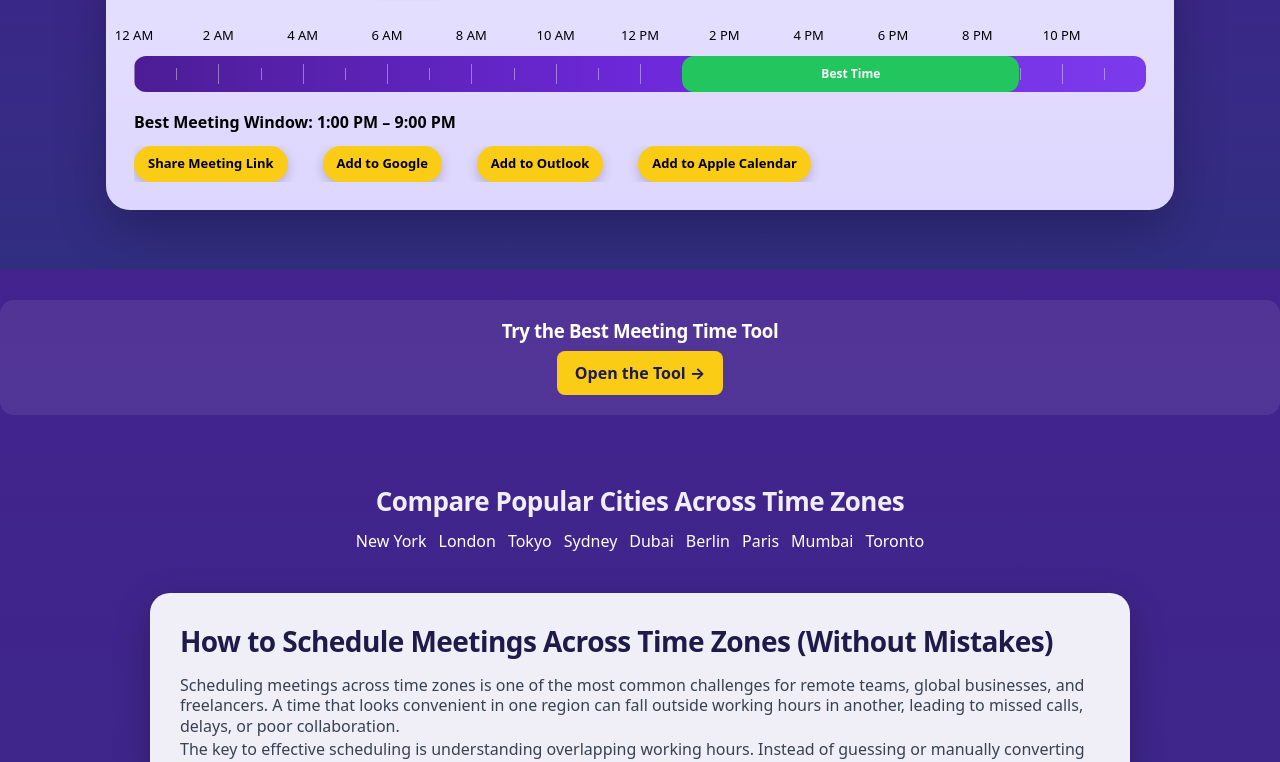
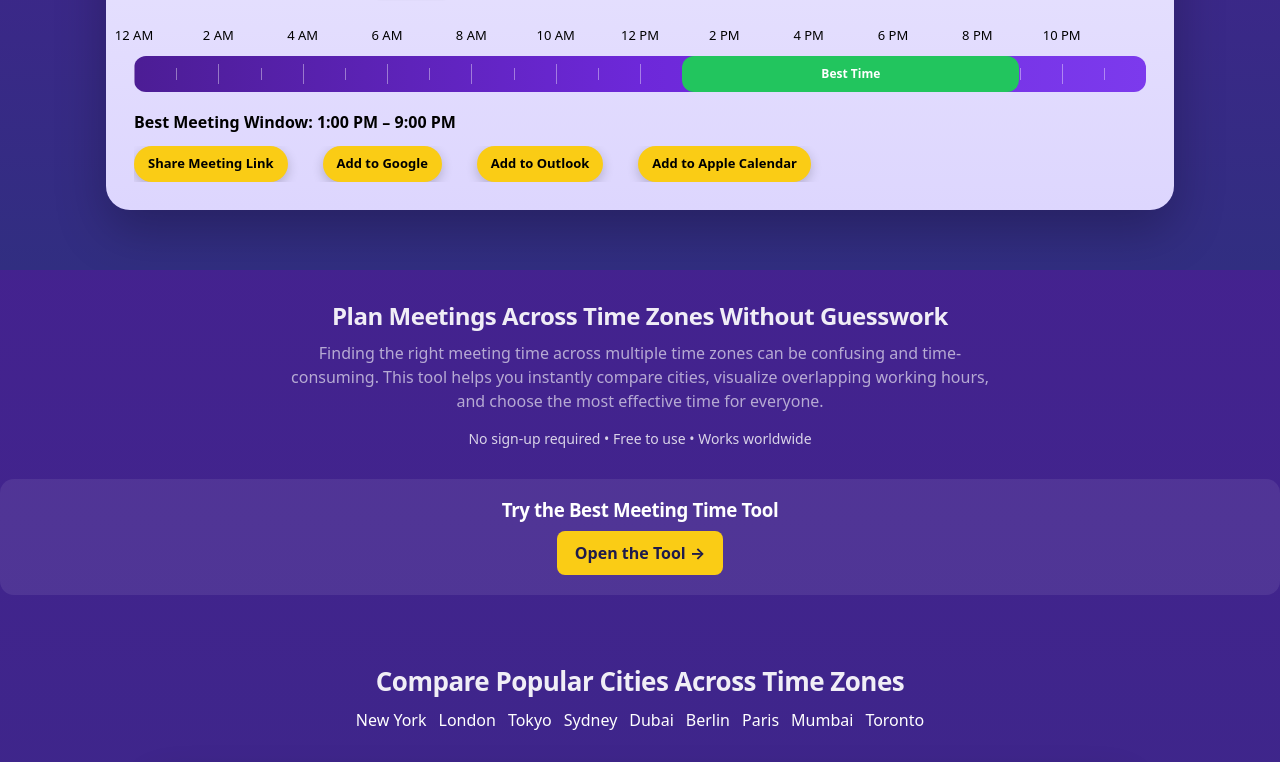
Before and after one commit to techtalk1282/Best-Meeting-Time, a Next.js app: page / in a window 1280 px wide. Shown: the part 512-1274 px from the top of the page. Built offline with nearby package versions, Linux system fonts and the light colour scheme.

Commit message:
v3.5 – Added value/trust section under hero to shift homepage from tool-first to content-first structure for AdSense approval
Added a new value section for AdSense with a heading and description about planning meetings across time zones.

```diff
--- a/app/page.tsx
+++ b/app/page.tsx
@@ -34,8 +34,44 @@ export default function HomePage() {
       <VerifyPremium />
 
       <LayoutShell
-        hero={<HeroSection />}
-        toolPreview={<div style={{ marginTop: "30px" }}>
+        hero={
+  <>
+    <HeroSection />
+
+    {/* NEW VALUE SECTION (CRITICAL FOR ADSENSE) */}
+    <div style={{
+      maxWidth: "900px",
+      margin: "30px auto 0 auto",
+      textAlign: "center",
+      color: "white",
+      padding: "0 20px"
+    }}>
+      <h2 style={{ fontSize: "24px", marginBottom: "10px" }}>
+        Plan Meetings Across Time Zones Without Guesswork
+      </h2>
+
+      <p style={{
+        opacity: 0.85,
+        lineHeight: "1.5",
+        maxWidth: "700px",
+        margin: "0 auto"
+      }}>
+        Finding the right meeting time across multiple time zones can be confusing
+        and time-consuming. This tool helps you instantly compare cities, visualize
+        overlapping working hours, and choose the most effective time for everyone.
+      </p>
+
+      <div style={{
+        marginTop: "15px",
+        fontSize: "14px",
+        opacity: 0.8
+      }}>
+        No sign-up required • Free to use • Works worldwide
+      </div>
+    </div>
+  </>
+}
+toolPreview={<div style={{ marginTop: "30px" }}>
   {/* TEMP TOOL ENTRY (we will refine later) */}
   <div style={{
     textAlign: "center",
```
